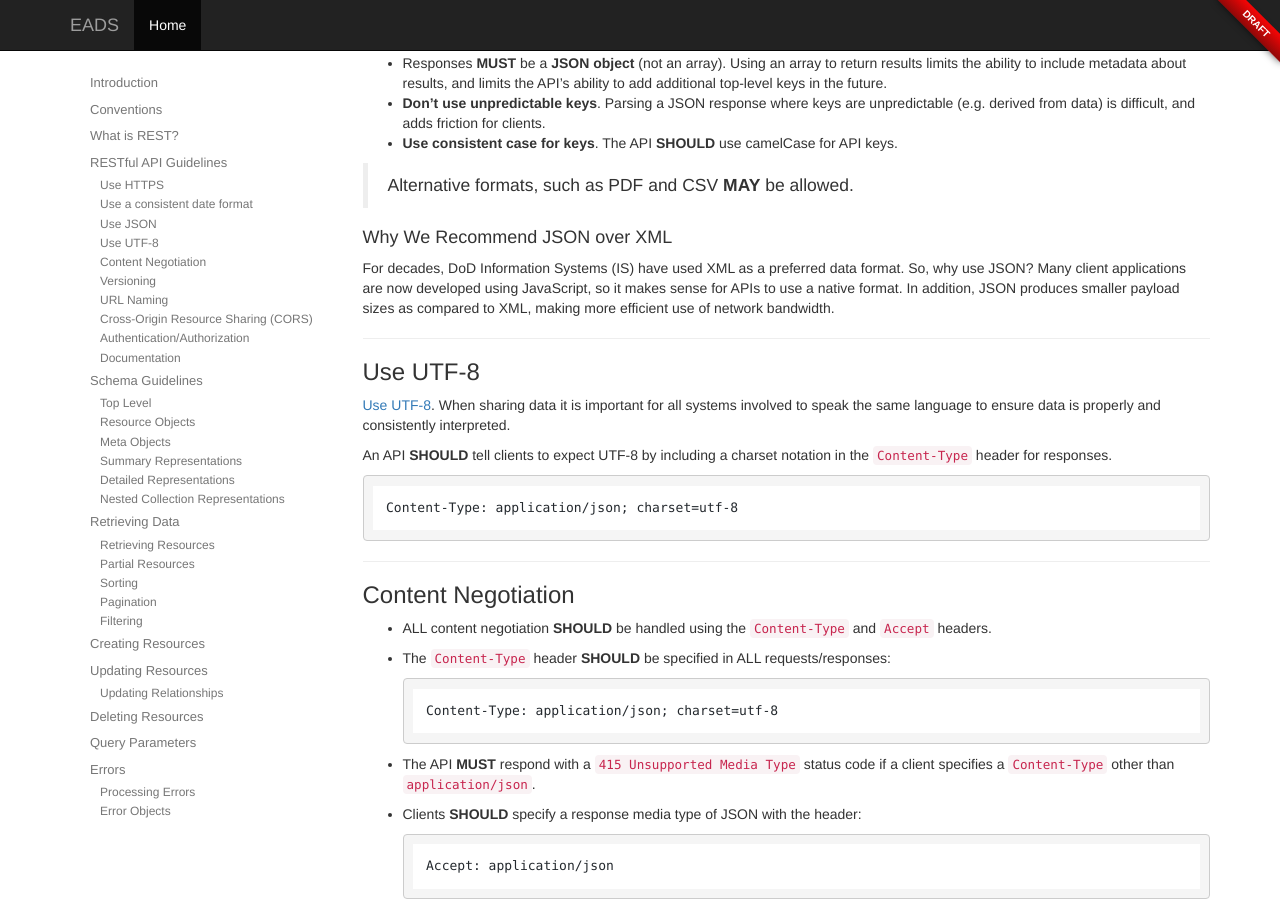
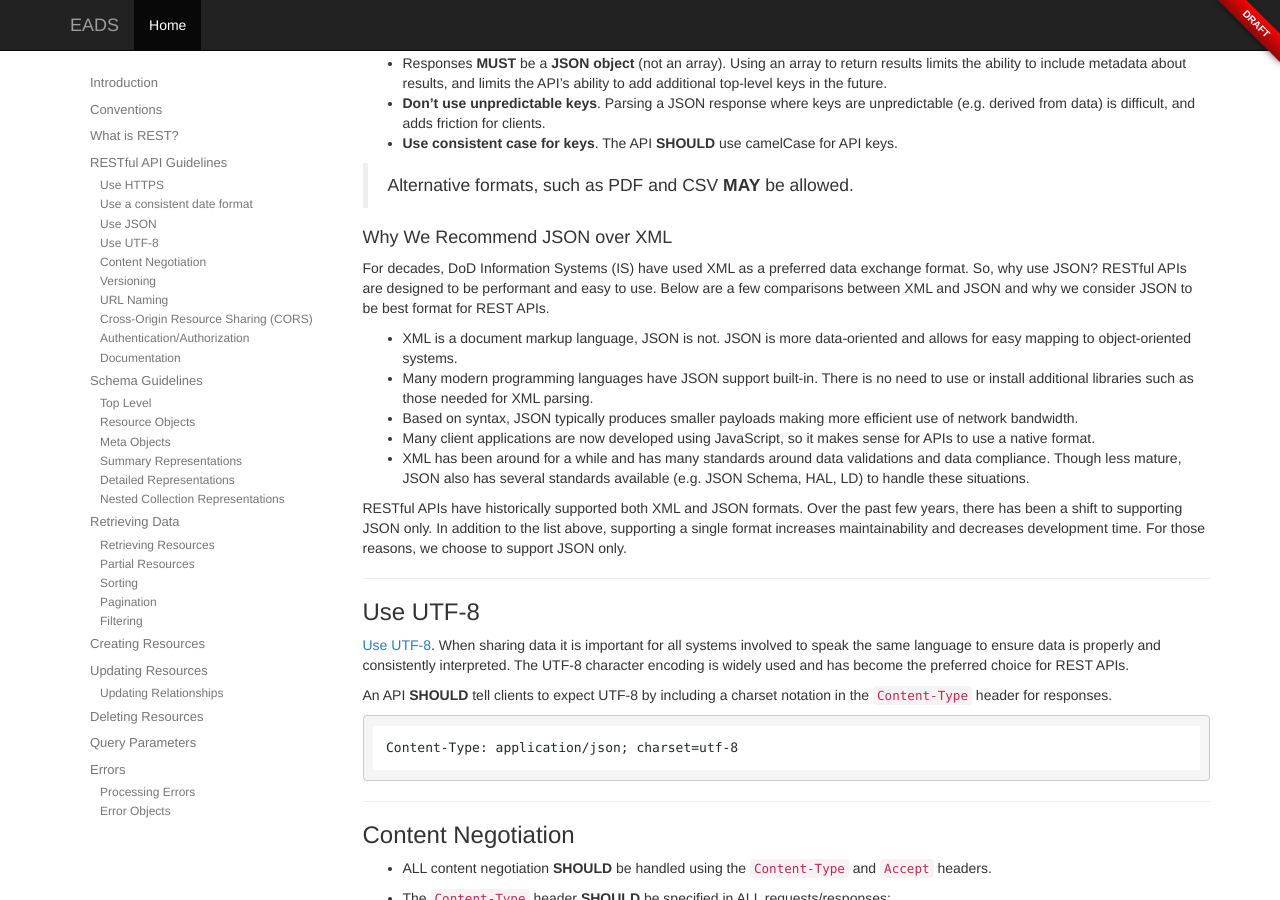
Before and after one commit to DoDCIO/eads, a Jekyll site: the page built from index.md, in a window 1280 px wide and 900 px high, scrolled down 1895 px. Built offline with Jekyll 4.4.1, drawn with Linux system fonts in a browser that asks for light colours; nearby versions of some CDN libraries; some of the changed text lies outside the part shown.

Commit message:
Feedback updates

````diff
--- a/index.md
+++ b/index.md
@@ -102,13 +102,21 @@ General JSON guidelines:
 
 #### Why We Recommend JSON over XML
 
-For decades, DoD Information Systems (IS) have used XML as a preferred data format.  So, why use JSON?  Many client applications are now developed using JavaScript, so it makes sense for APIs to use a native format.  In addition, JSON produces smaller payload sizes as compared to XML, making more efficient use of network bandwidth.
+For decades, DoD Information Systems (IS) have used XML as a preferred data exchange format.  So, why use JSON?  RESTful APIs are designed to be performant and easy to use.  Below are a few comparisons between XML and JSON and why we consider JSON to be best format for REST APIs.
+
+* XML is a document markup language, JSON is not.  JSON is more data-oriented and allows for easy mapping to object-oriented systems.
+* Many modern programming languages have JSON support built-in.  There is no need to use or install additional libraries such as those needed for XML parsing.
+* Based on syntax, JSON typically produces smaller payloads making more efficient use of network bandwidth.
+* Many client applications are now developed using JavaScript, so it makes sense for APIs to use a native format.
+* XML has been around for a while and has many standards around data validations and data compliance.  Though less mature, JSON also has several standards available (e.g. JSON Schema, HAL, LD) to handle these situations.
+
+RESTful APIs have historically supported both XML and JSON formats.  Over the past few years, there has been a shift to supporting JSON only.  In addition to the list above, supporting a single format increases maintainability and decreases development time.  For those reasons, we choose to support JSON only.
 
 <hr/>
 
 ### <a href="#utf8" id="utf8" class="headerlink"></a> Use UTF-8
 
-[Use UTF-8](http://utf8everywhere.org/).  When sharing data it is important for all systems involved to speak the same language to ensure data is properly and consistently interpreted.
+[Use UTF-8](http://utf8everywhere.org/).  When sharing data it is important for all systems involved to speak the same language to ensure data is properly and consistently interpreted.  The UTF-8 character encoding is widely used and has become the preferred choice for REST APIs.
 
 An API **SHOULD** tell clients to expect UTF-8 by including a charset notation in the `Content-Type` header for responses.
 
@@ -203,7 +211,7 @@ The API **SHOULD** place this documentation at the root path for each version.
 
 ## <a href="#schema-guidelines" id="schema-guidelines" class="headerlink"></a> Schema Guidelines
 
-This section describes the structure of request/response documents.  These documents are defined in [JavaScript Object Notation (JSON)](https://tools.ietf.org/html/rfc7159).
+RESTful APIs involve the sending (request) and receiving (response) of [JSON](https://tools.ietf.org/html/rfc7159) documents. This section provides guidance on the structure of both request and response documents.
 
 <hr/>
 
@@ -568,7 +576,7 @@ GET /albums?limit=20&offset=40 HTTP/1.1
 Accept: application/json
 ```
 
-The API **MUST** define `default` and `maximum` values for `limit`.
+To maintain desired performance and to minimize the possibility of a denial of service attack when requesting large collections, the API **MUST** define `default` and `maximum` values for `limit`.  When `limit` is not specified by the client, the API should return the number of resource objects specified by the `default` value.  If the client specifies the `limit` and it is greater than the `maximum`, the API should only return the number of resource objects specified by the `maximum` value.
 
 The API **MUST** return a `400 Bad Request` if the value specified by the `offset` query parameter exceeds the total resource count of the resource being retrieved.
 
````
